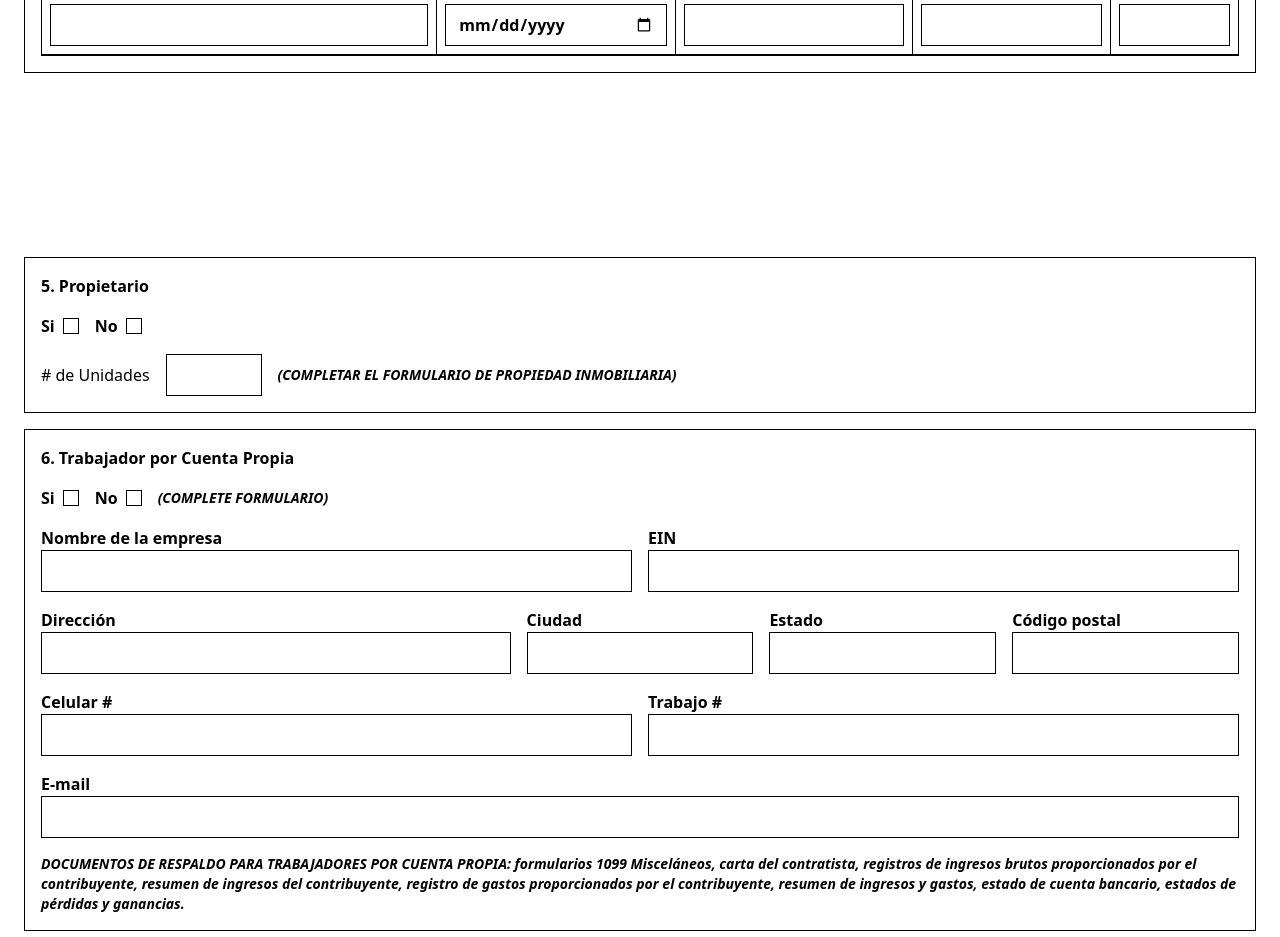
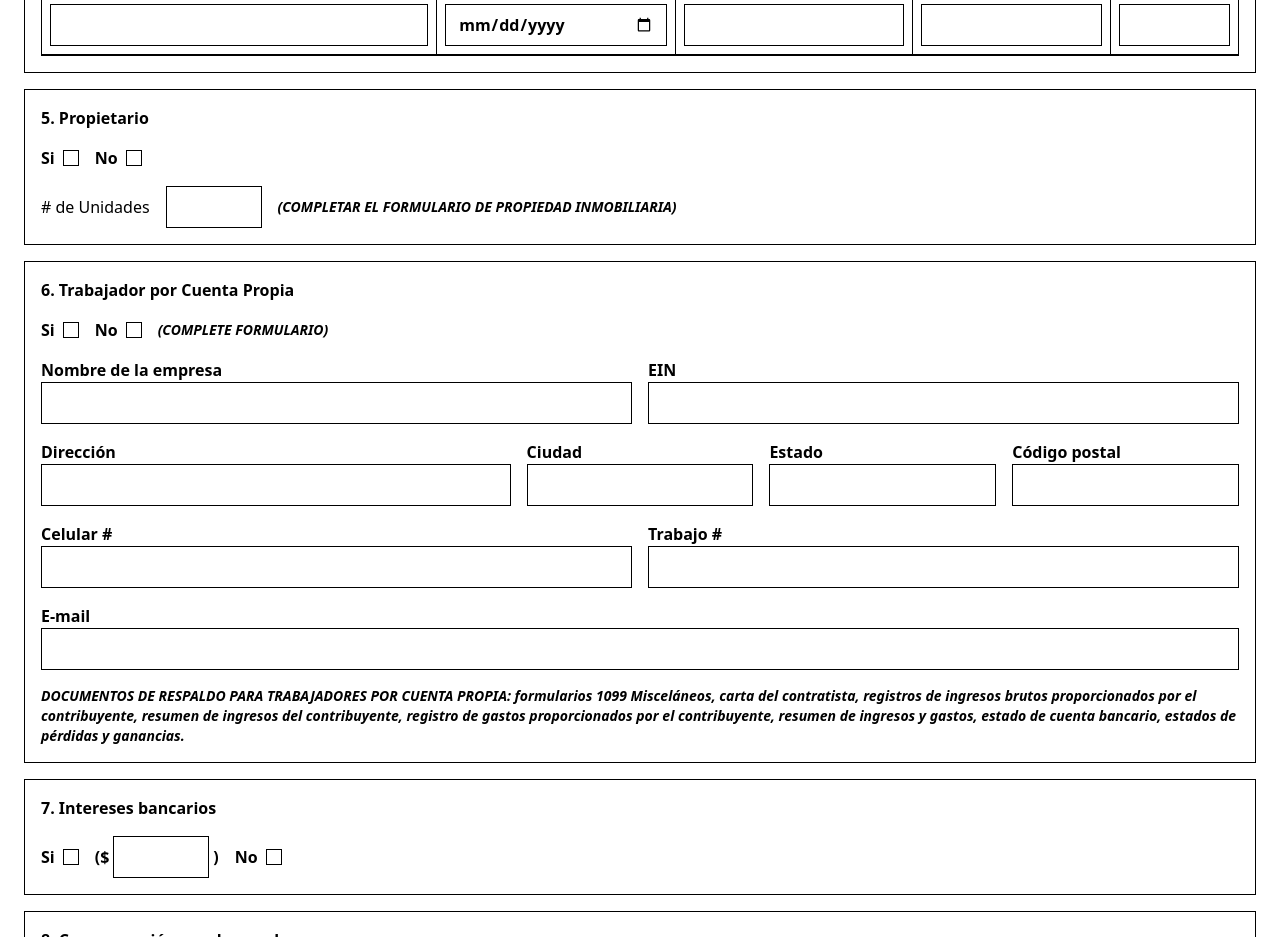
Before and after one commit to tohka53/formsquali, an Angular app: page /formispa in a window 1280 px wide. Shown: the part 2060-2997 px from the top of the page. Built offline with nearby package versions, Linux system fonts and the light colour scheme.

Commit message:
sin espacios

```diff
--- a/src/app/formen/formen/formen.component.html
+++ b/src/app/formen/formen/formen.component.html
@@ -424,13 +424,7 @@
 
 </div>
 <!-- Propietario -->
-<br>
-<br>
-<p class="text-white">.</p>
-<br>
-<br>
-<br>
-<br>
+
 <div class="border border-black text-size-2xl font-bold p-4 mb-4">
     <h3 class="font-bold mb-4">5. Homeowner</h3>
     <div class="space-y-4">
--- a/src/app/formispa/formispa/formispa.component.html
+++ b/src/app/formispa/formispa/formispa.component.html
@@ -579,13 +579,7 @@
 
 </div>
 <!-- Propietario -->
-<br>
-<br>
-<p class="text-white">.</p>
-<br>
-<br>
-<br>
-<br>
+
 
 
 <div class="border border-black text-size-2xl font-bold p-4 mb-4">
```
